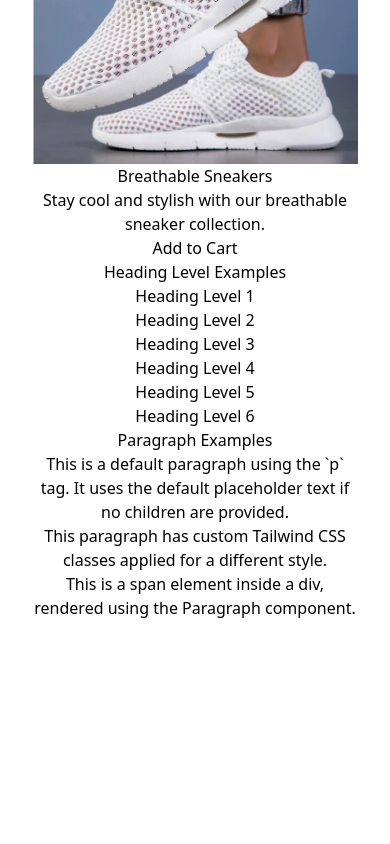
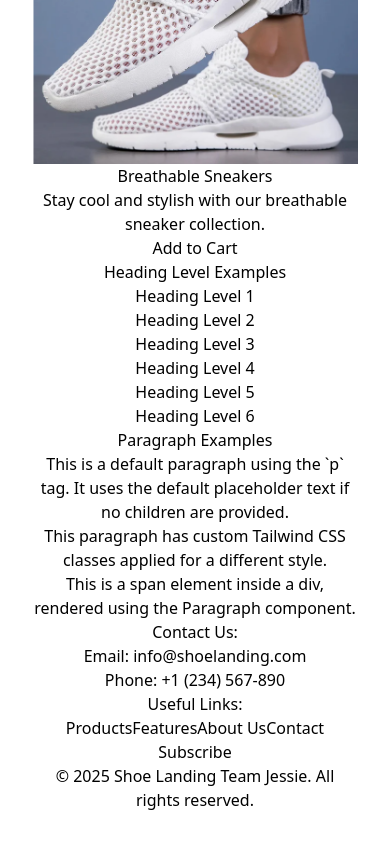
Before and after one commit to aliveandcare/Shoe-landing-teamJessie, a React (Vite) app: page / in a window 390 px wide. Shown: the part 1109-1953 px from the top of the page. Before the commit the page ends 1761 px from the top, so only its background shows below. Built offline with nearby package versions, Linux system fonts and the light colour scheme.

Commit message:
feat(Footer): Add reusable Footer component and integrate into Home
- Implemented Footer.tsx with reusable layout and styling
- Updated Home.tsx to include Footer component for consistent page structure- Supports dynamic content and responsive design for mobile viewports

```diff
--- a/src/components/Home.tsx
+++ b/src/components/Home.tsx
@@ -1,12 +1,14 @@
 import Heading from './reusable/Heading';
 import Paragraph from './reusable/Paragraph';
 import Card from './reusable/Card';
+import Footer from './reusable/Footer';
 import RunningShoesImg from '../assets/RunningShoes.png';
 import WaterproofBootsImg from '../assets/WaterproofBoots.png';
 import BrearthableSneakersImg from '../assets/BrearthableSneakers.png';
 
 const Home = () => {
   return (
+    <>
       <main className="p-8 max-w-4xl mx-auto">
         <Heading level={1} className="text-blue-600">
           Component Showcase
@@ -56,6 +58,8 @@ const Home = () => {
           {' '}inside a div, rendered using the Paragraph component.
         </div>
       </main>
+      <Footer />
+    </>
   );
 };
 
--- /dev/null
+++ b/src/components/reusable/Footer.tsx
@@ -0,0 +1,33 @@
+import Paragraph from './Paragraph';
+import Button from './Button';
+
+const Footer = () => (
+  <footer className="bg-gray-100 py-8 mt-12">
+    <div className="max-w-6xl mx-auto px-4 flex flex-col md:flex-row justify-between items-center gap-8">
+      <div className="flex-1 text-center md:text-left">
+        <Paragraph>
+          <span className="font-semibold">Contact Us:</span><br />
+          Email: <a href="mailto:info@shoelanding.com" className="underline text-blue-600">info@shoelanding.com</a><br />
+          Phone: <a href="tel:+1234567890" className="underline text-blue-600">+1 (234) 567-890</a>
+        </Paragraph>
+      </div>
+      <div className="flex-1 flex flex-col items-center md:items-end">
+        <Paragraph>
+          <span className="font-semibold">Useful Links:</span>
+        </Paragraph>
+        <nav className="flex flex-wrap gap-4 mt-2">
+          <a href="/products" className="text-gray-700 hover:text-teal-600 font-medium">Products</a>
+          <a href="/features" className="text-gray-700 hover:text-teal-600 font-medium">Features</a>
+          <a href="/about" className="text-gray-700 hover:text-teal-600 font-medium">About Us</a>
+          <a href="/contact" className="text-gray-700 hover:text-teal-600 font-medium">Contact</a>
+        </nav>
+        <Button text="Subscribe" onClick={() => alert('Subscribed!')} className="mt-4" />
+      </div>
+    </div>
+    <div className="mt-8 text-center text-sm text-gray-500">
+      &copy; {new Date().getFullYear()} Shoe Landing Team Jessie. All rights reserved.
+    </div>
+  </footer>
+);
+
+export default Footer;
```
Lines whose indentation alone changed are shown as unchanged.
